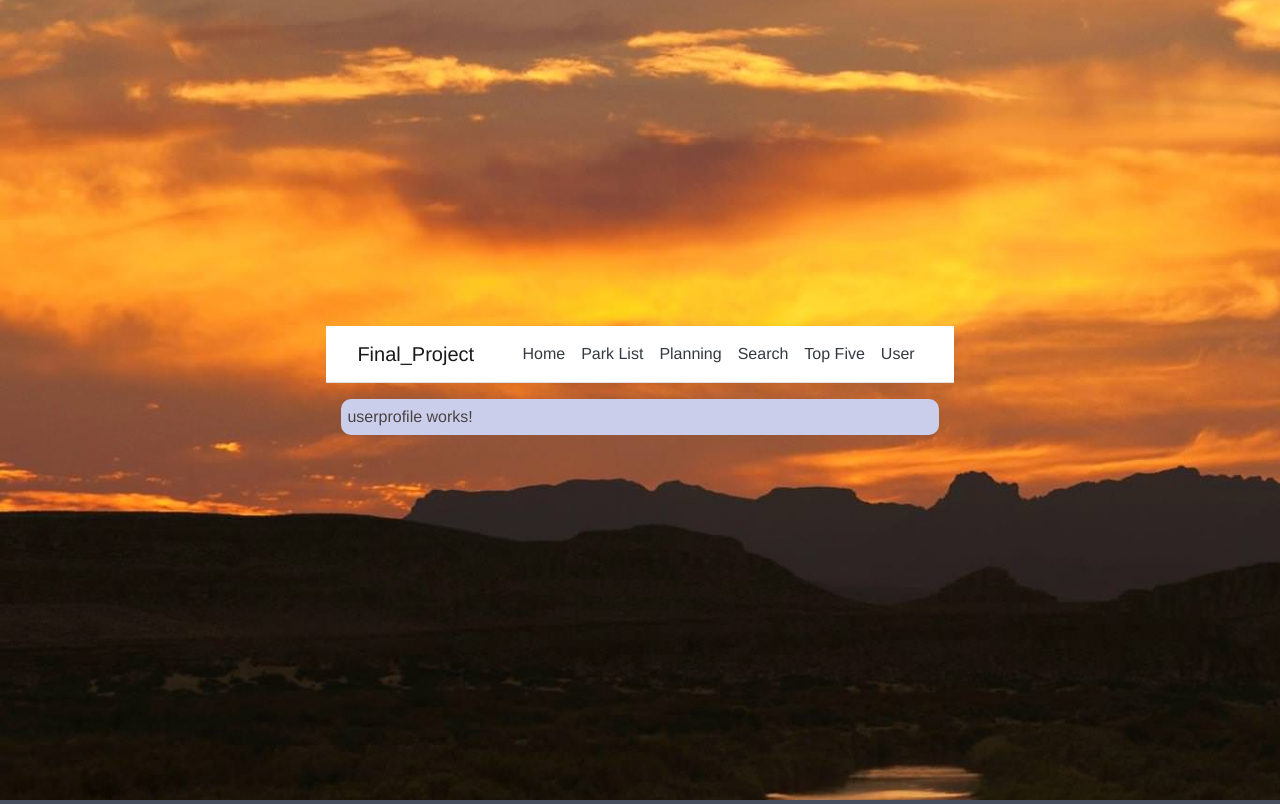
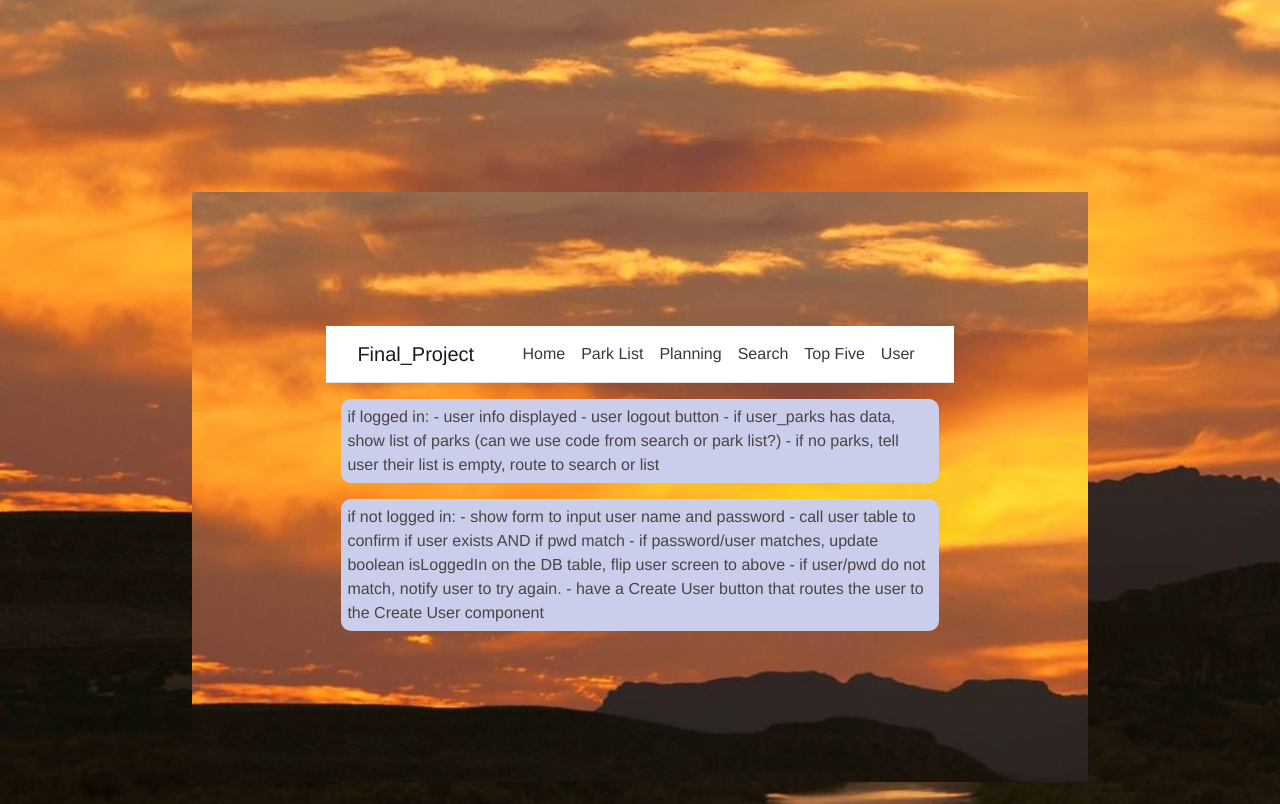
Before and after one commit to pizzahut111/Final-Project-DevBuild, an Angular app in the folder Final Project/ClientApp/: page /user in a window 1280 px wide. Shown: the top 804 px of the page. Built offline with nearby package versions, Linux system fonts and the light colour scheme.

Commit message:
added create user component

```diff
--- a/Final Project/ClientApp/src/app/userprofile/userprofile.component.html
+++ b/Final Project/ClientApp/src/app/userprofile/userprofile.component.html
@@ -1 +1,13 @@
-<p>userprofile works!</p>
+<p>if logged in:
+    - user info displayed
+    - user logout button
+    - if user_parks has data, show list of parks (can we use code from search or park list?)
+    - if no parks, tell user their list is empty, route to search or list
+</p>
+<p>if not logged in:
+    - show form to input user name and password
+    - call user table to confirm if user exists AND if pwd match
+    - if password/user matches, update boolean isLoggedIn on the DB table, flip user screen to above
+    - if user/pwd do not match, notify user to try again.
+    - have a Create User button that routes the user to the Create User component
+</p>
--- /dev/null
+++ b/Final Project/ClientApp/src/create-user/create-user.component.html
@@ -0,0 +1 @@
+<p>create-user works!</p>
```
Also changed, not shown: Final Project/ClientApp/src/create-user/create-user.component.ts (added, +15 -0 lines), Final Project/ClientApp/src/create-user/create-user.component.css (added), 1 other file (tests, documents, lock files or other folders).
